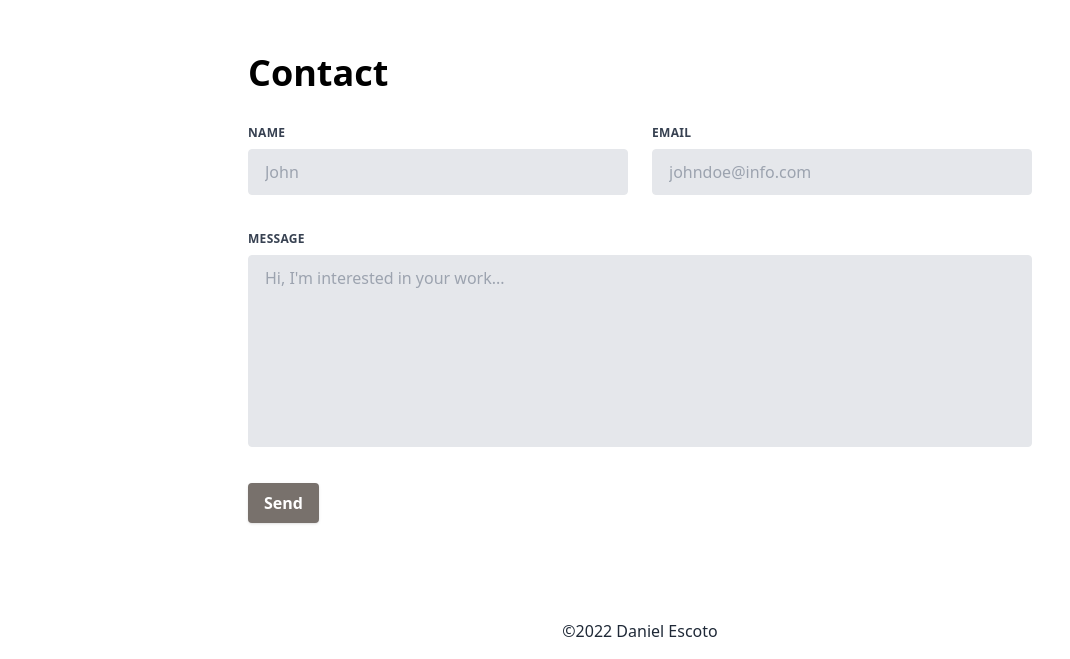
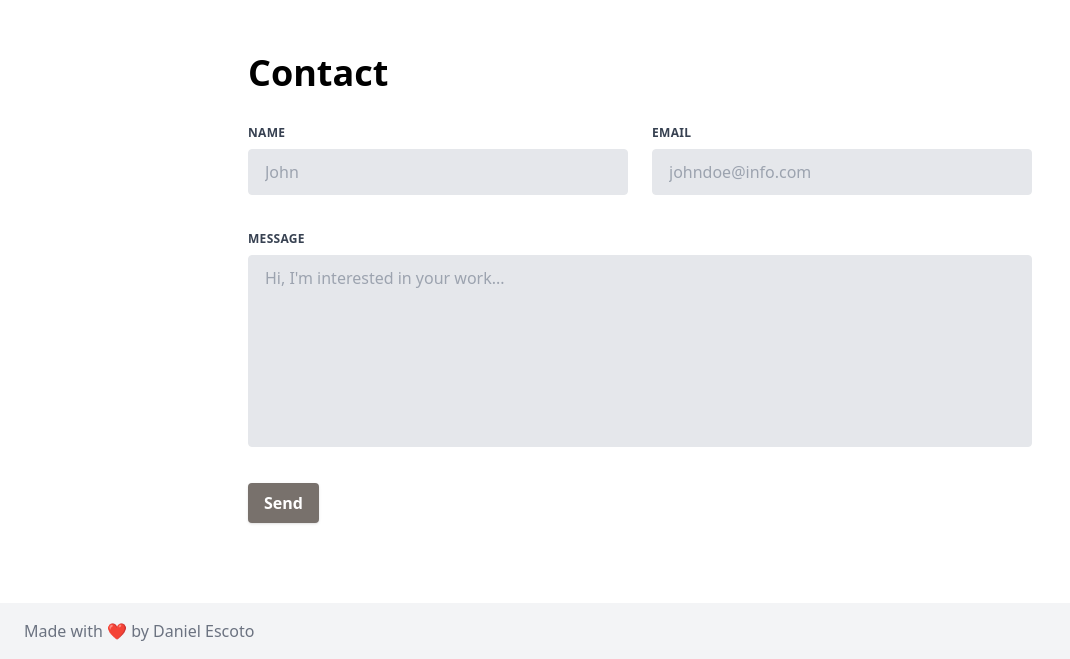
Before and after one commit to daniel-escoto/portfolio, a React (Vite) app: page / in a window 1280 px wide. Shown: the part 2381-3040 px from the top of the page, without its empty margins (0-1070 px from the left). Built offline with nearby package versions, Linux system fonts and the light colour scheme.

Commit message:
clean up footer

```diff
--- a/src/App.tsx
+++ b/src/App.tsx
@@ -173,9 +173,12 @@ function App() {
 
         <Contact />
       </body>
-      <footer className="flex justify-center items-center px-6 py-4">
-        <div className="text-gray-800 dark:text-gray-200">
-          ©{new Date().getFullYear()} Daniel Escoto
+      <footer className="bg-gray-100 dark:bg-gray-800">
+        <div className="container mx-auto px-6 py-4 flex flex-col md:flex-row items-center">
+          {/* Daniel Escoto */}
+          <p className="text-center text-gray-500 dark:text-gray-400">
+            Made with ❤️ by Daniel Escoto
+          </p>
         </div>
       </footer>
     </>
--- a/src/components/Contact.tsx
+++ b/src/components/Contact.tsx
@@ -67,7 +67,7 @@ export default function Contact() {
           <div className="md:flex md:items-center">
             <div className="md:w-1/3">
               <motion.button
-                className="shadow bg-stone-500 hover:bg-stone-400 focus:shadow-outline focus:outline-none text-white font-bold py-2 px-4 rounded"
+                className="shadow bg-stone-500  focus:shadow-outline focus:outline-none text-white font-bold py-2 px-4 rounded"
                 type="submit"
                 whileHover={{ scale: 1.1 }}
                 whileTap={{ scale: 0.9 }}
```
